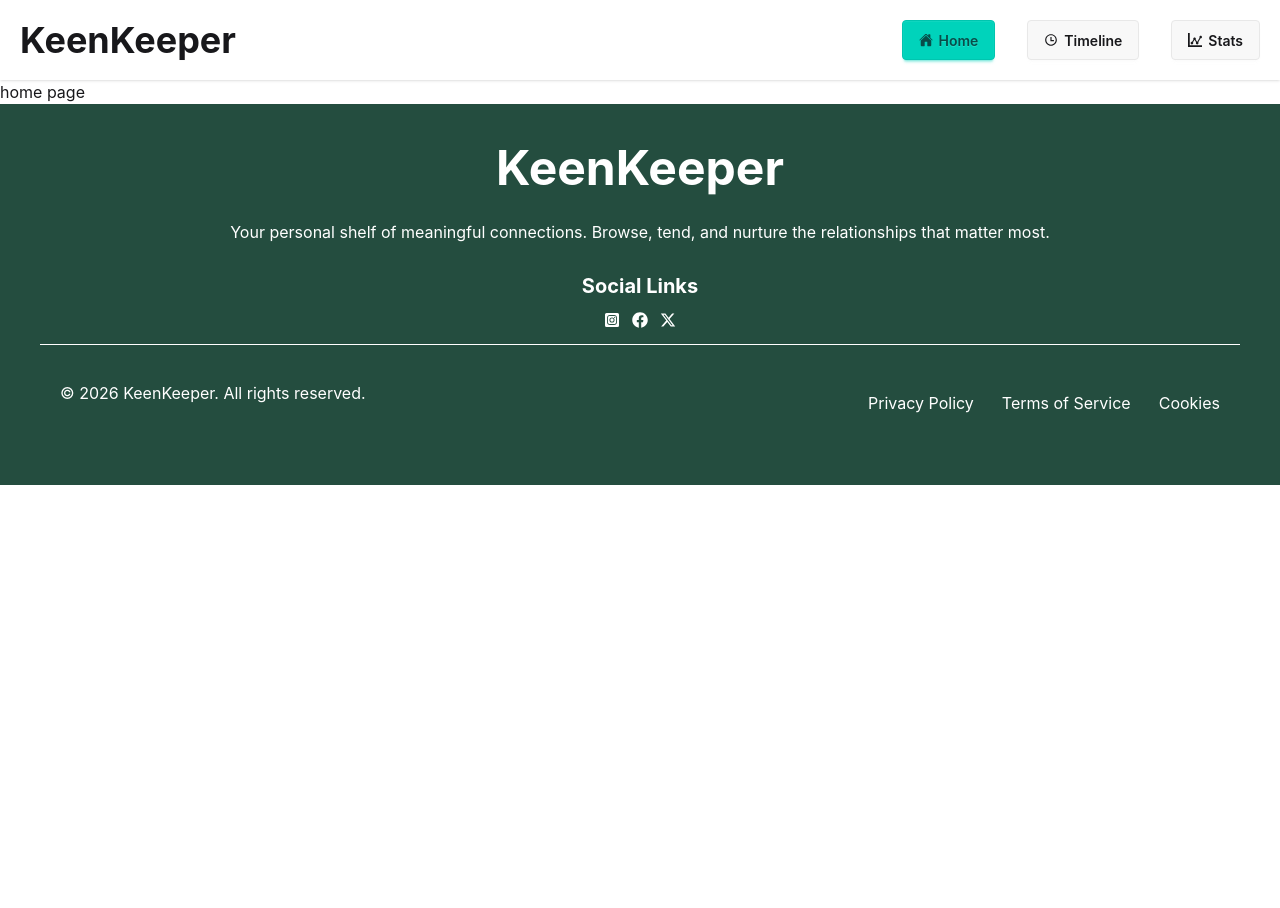
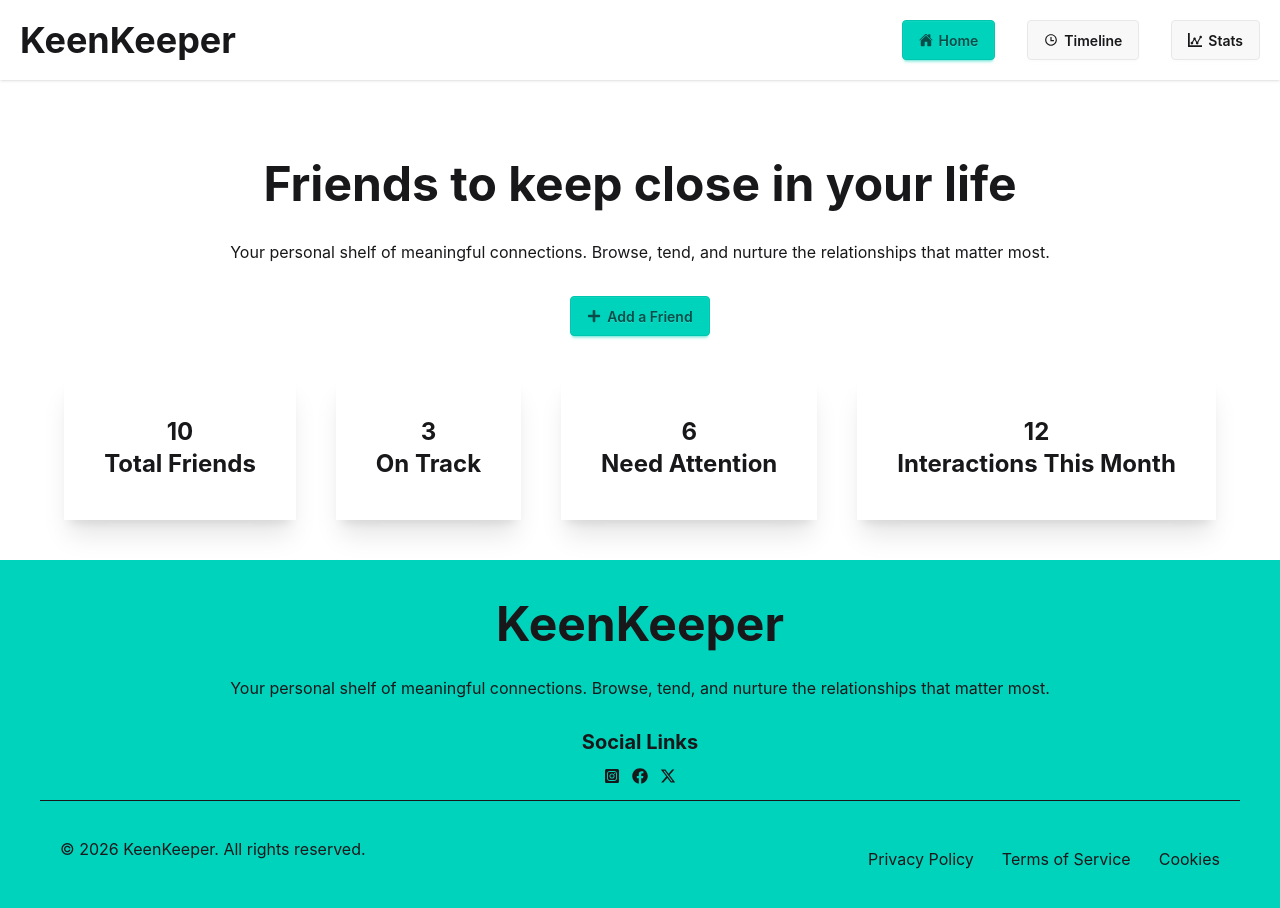
Before and after one commit to imam1595/Assignment-7, a React (Vite) app: page / in a window 1280 px wide. Shown: the top 908 px of the page. Before the commit the page ends 800 px from the top, so only its background shows below. Built offline with nearby package versions, Linux system fonts and the light colour scheme.

Commit message:
did the banner

```diff
--- a/src/component/banner/Banner.jsx
+++ b/src/component/banner/Banner.jsx
@@ -1,9 +1,44 @@
 import React from 'react';
+import { FaPlus } from 'react-icons/fa';
 
 const Banner = () => {
     return (
-        <div>
-            banner
+        <div className='flex flex-col items-center min-h-[50vh]'>
+            <div className='text-center space-y-8 mt-10'>
+
+                <h1 className='font-bold text-3xl md:text-5xl lg:text-5xl'>Friends to keep close in your life</h1>
+                <p>Your personal shelf of meaningful connections. Browse, tend, and nurture the
+relationships that matter most.</p>
+
+            <div className='flex justify-center'>
+                <button className='flex justify-center items-center btn btn-accent'>
+                    <FaPlus />
+                    Add a Friend
+                </button>
+            </div>
+            </div>
+
+            <div className='flex flex-col gap-10 md:flex-row lg:flex-row font-bold text-2xl mt-10'>
+                <div className='text-center shadow-xl p-10'>
+                    <h5>10</h5>
+                    <span>Total Friends</span>
+                </div>
+
+                <div className='text-center shadow-xl p-10'>
+                    <h5>3</h5>
+                    <span>On Track</span>
+                </div>
+
+                <div className='text-center shadow-xl p-10'>
+                    <h5>6</h5>
+                    <span>Need Attention</span>
+                </div>
+
+                <div className='text-center shadow-xl p-10'>
+                    <h5>12</h5>
+                    <span>Interactions This Month</span>
+                </div>
+            </div>
         </div>
     );
 };
--- a/src/component/footer/Footer.jsx
+++ b/src/component/footer/Footer.jsx
@@ -4,8 +4,8 @@ import { FaXTwitter } from 'react-icons/fa6';
 
 const Footer = () => {
     return (
-        <div className='bg-[#244D3F] min-h-[40vh]'>
-            <div className='container mx-auto text-white space-y-4 text-center flex flex-col p-10'>
+        <div className='bg-accent min-h-[40vh] mt-10'>
+            <div className='container mx-auto space-y-4 text-center flex flex-col p-10'>
                 <div className='space-y-7'>
 
                     <h1 className='text-3xl font-bold md:text-4xl lg:text-5xl'>KeenKeeper</h1>
--- a/src/component/navbar/Navbar.jsx
+++ b/src/component/navbar/Navbar.jsx
@@ -7,7 +7,7 @@ import { NavLink } from 'react-router';
 const Navbar = () => {
     return (
 
-        <div className='flex flex-col justify-center gap-5 items-center md:flex-row md:justify-between  lg:flex-row lg:justify-between shadow min-h-[10vh] p-5'>
+        <div className='flex flex-col justify-center gap-5 items-center md:flex-row md:justify-between  lg:flex-row lg:justify-between shadow min-h-[10vh] p-5 mb-10'>
             <h1 className='text-2xl md:text-3xl lg:text-4xl font-bold'>Keen<span>Keeper</span></h1>
             <div className='flex gap-8'>
                 <NavLink
--- a/src/pages/homepage/HomePage.jsx
+++ b/src/pages/homepage/HomePage.jsx
@@ -1,9 +1,10 @@
 import React from 'react';
+import Banner from '../../component/banner/Banner';
 
 const HomePage = () => {
     return (
-        <div>
-            home page
+        <div className='container mx-auto'>
+            <Banner />
         </div>
     );
 };
--- a/src/ui/MyNavLink.jsx
+++ /dev/null
@@ -1,17 +0,0 @@
-import React from 'react';
-import { NavLink } from 'react-router';
-
-const MyNavLink = ({to, children}) => {
-    return (
-        <NavLink
-            to={to}
-            className={({isActive}) =>
-                `flex justify-center items-center font-semibold btn ${isActive ? 'btn-accent' : ''}`
-            }
-        >
-            {children}
-        </NavLink>
-    );
-};
-
-export default MyNavLink;
```
